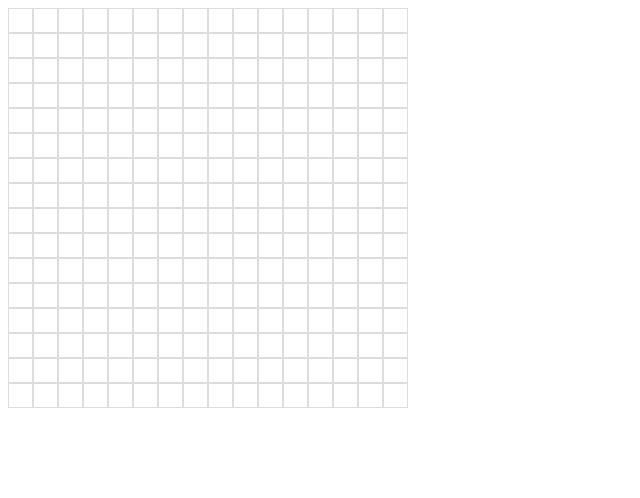
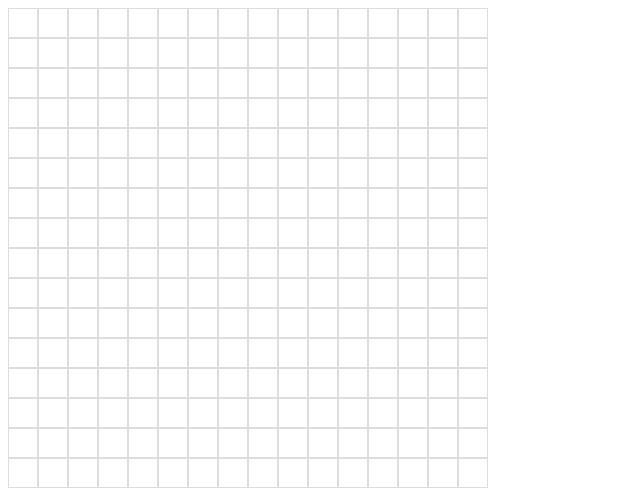
Before and after one commit to hazelhedmine/etch-a-sketch, a plain HTML site: page index.html in a window 1280 px wide. Shown: the whole page, without its empty margins (0-640 px from the left). Drawn offline with Linux system fonts and the light colour scheme.

Commit message:
increased size of cells

```diff
--- a/style.css
+++ b/style.css
@@ -3,8 +3,8 @@
 :root {
   --grid-cols: 1;
   --grid-rows: 1;
-  --grid-width: 25px;
-  --grid-height: 25px;
+  --grid-width: 30px;
+  --grid-height: 30px;
 }
 
 #grid {
```
